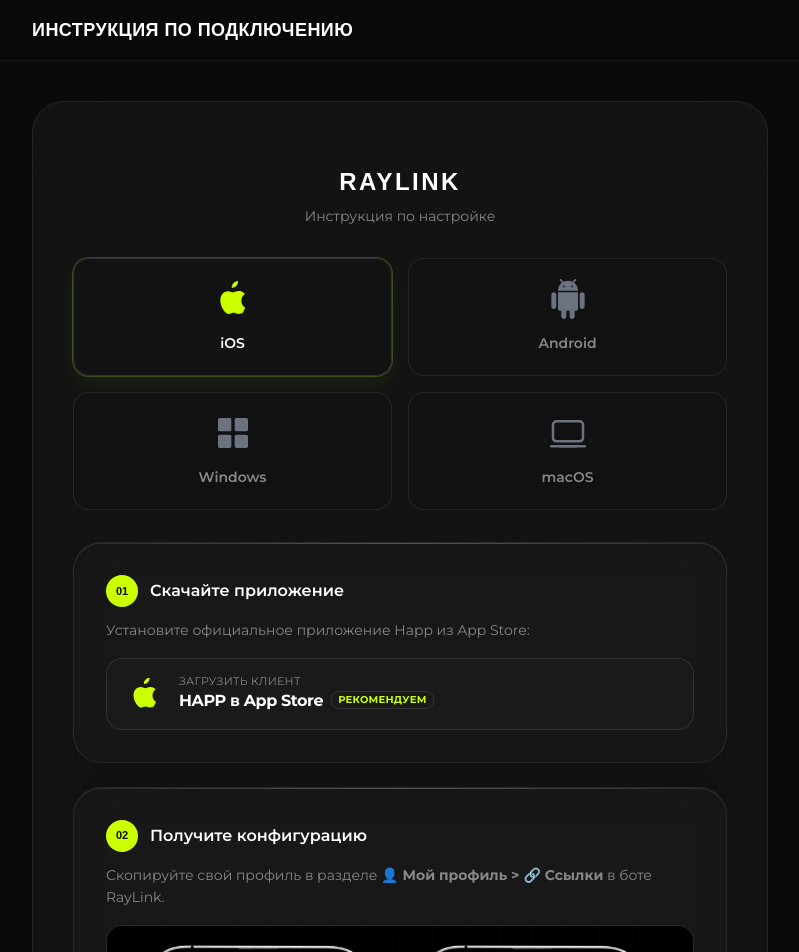
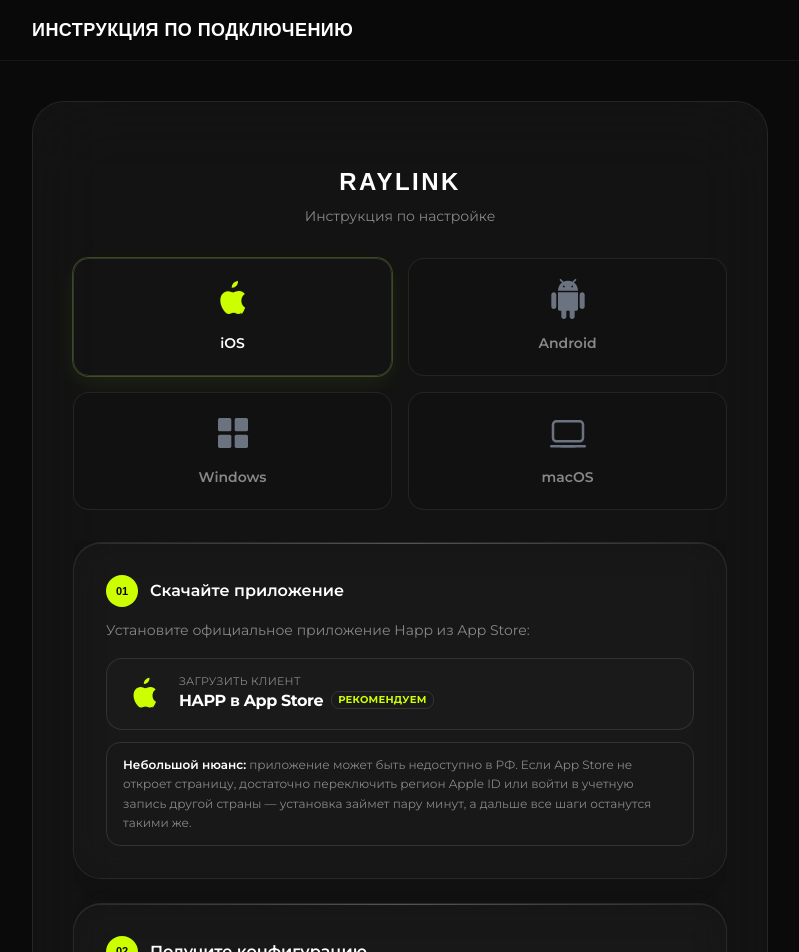
Before and after one commit to cristomane/instruction_raylink, a React (Vite) app: page /instruction_raylink/instructions in a window 1280 px wide. Shown: the top 952 px of the page, without its empty margins (240-1039 px from the left). Built offline with nearby package versions, Linux system fonts and the light colour scheme; a web font is replaced by a local one.

Commit message:
Update InstructionsPage.tsx

```diff
--- a/src/pages/InstructionsPage.tsx
+++ b/src/pages/InstructionsPage.tsx
@@ -102,6 +102,9 @@
                 </div>
               </div>
             </a>
+            <div className="rounded-xl border border-lime/15 bg-lime/[0.04] px-4 py-3 text-[12px] leading-relaxed text-gray-600 dark:text-gray-light">
+              <span className="font-semibold text-dark dark:text-white">Небольшой нюанс:</span> приложение может быть недоступно в РФ. Если App Store не откроет страницу, достаточно переключить регион Apple ID или войти в учетную запись другой страны — установка займет пару минут, а дальше все шаги останутся такими же.
+            </div>
           </div>
         ),
       },
```
